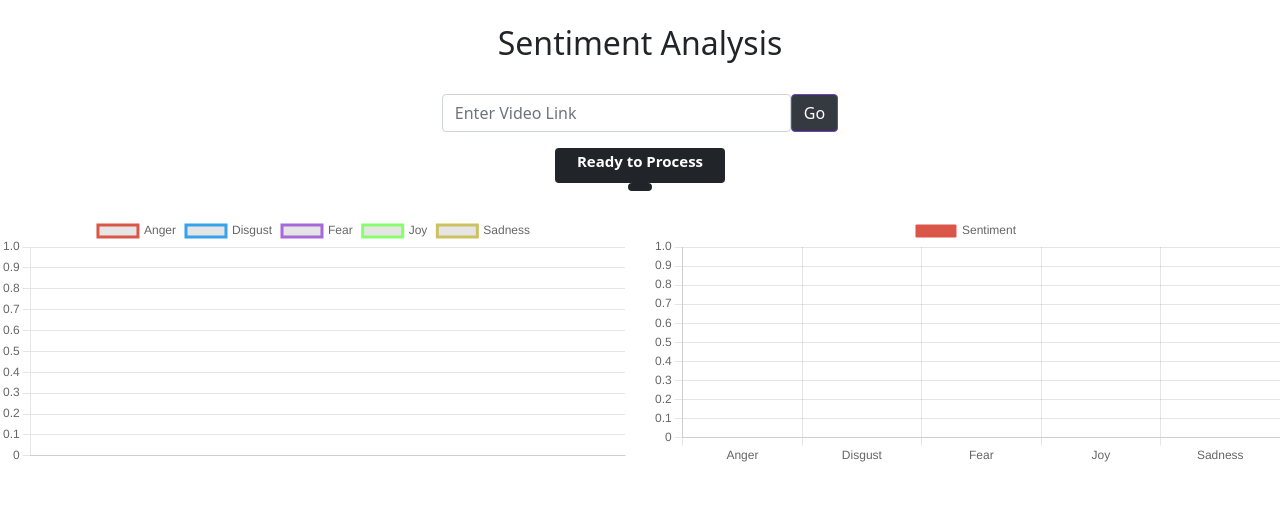
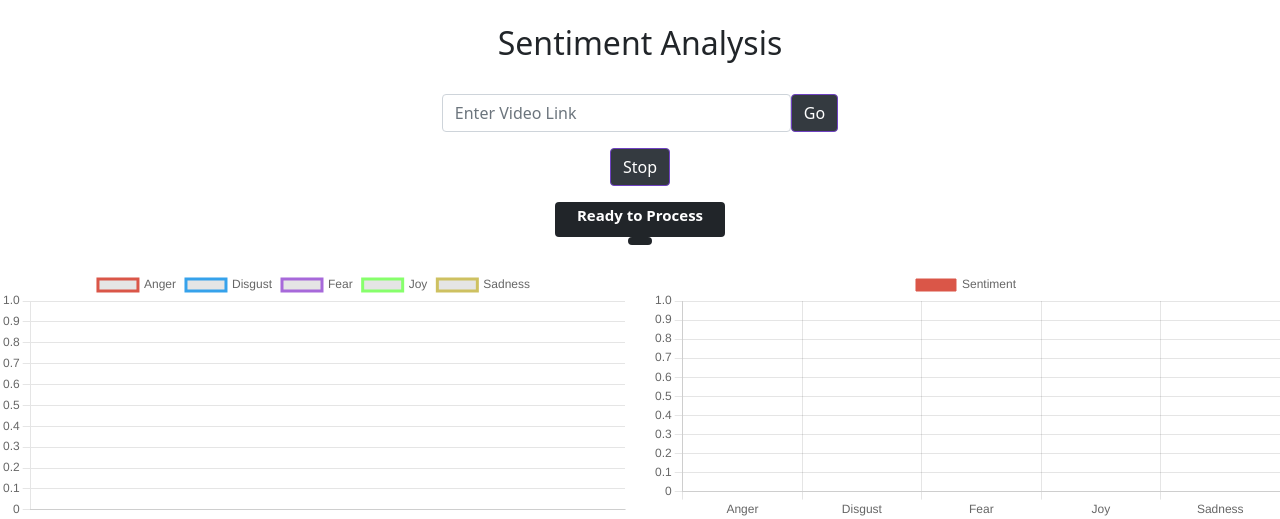
Before and after one commit to cmdev007/Power-Utilisaton-Prediction, a Django app: page /sentiment in a window 1280 px wide. Shown: the part 56-575 px from the top of the page. Run offline with Django 3.2, Linux system fonts and the light colour scheme; data that the repository does not hold is empty; some libraries are stand-ins or nearby versions.

Commit message:
SENTIMENT-FRONT: Added stop button to stop backend process

```diff
--- a/templates/sentiment.html
+++ b/templates/sentiment.html
@@ -23,6 +23,10 @@
                 {% csrf_token %}
                 <div class="mb-3"><input size=30 type="link" class="form-control" name="link" placeholder="Enter Video Link" /></div>
                 <div class="mb-3"><button class="btn btn-primary" type="submit" style="background: var(--bs-gray-dark);color: var(--bs-white);border-color: var(--bs-purple);">Go </button></div>
+            </form>
+            <form class="d-flex justify-content-center flex-wrap" method="post" action="/PidCloser">
+                {% csrf_token %}
+                <div class="mb-3"><button class="btn btn-primary" type="submit" style="background: var(--bs-gray-dark);color: var(--bs-white);border-color: var(--bs-purple);">Stop </button></div>
             </form>
         </div>
 
```
